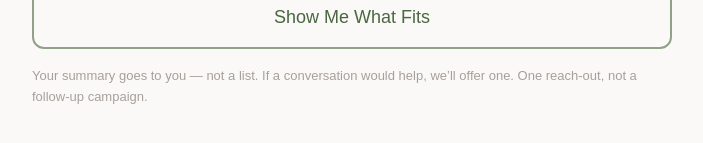
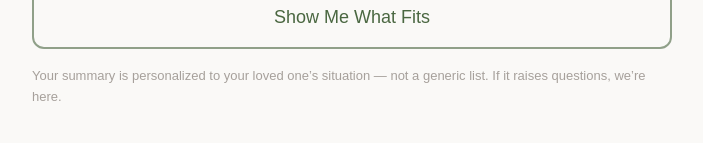
Before and after one commit to MercuryThrives/elt-clarity-quiz, a Next.js app: page /snf in a window 1280 px wide. Shown: the part 1007-1150 px from the top of the page, without its empty margins (288-991 px from the left). Built offline with nearby package versions, Linux system fonts and the light colour scheme.

Commit message:
Update SNF landing page sub-CTA text

```diff
--- a/src/app/snf/page.tsx
+++ b/src/app/snf/page.tsx
@@ -117,8 +117,8 @@ function DisclosureInner() {
           </button>
 
           <p className="text-[13px] text-stone-400 leading-relaxed" style={{ marginTop: "16px" }}>
-            Your summary goes to you &mdash; not a list. If a conversation would help, we&rsquo;ll
-            offer one. One reach-out, not a follow-up campaign.
+            Your summary is personalized to your loved one&rsquo;s situation &mdash; not a generic
+            list. If it raises questions, we&rsquo;re here.
           </p>
 
         </div>
```
